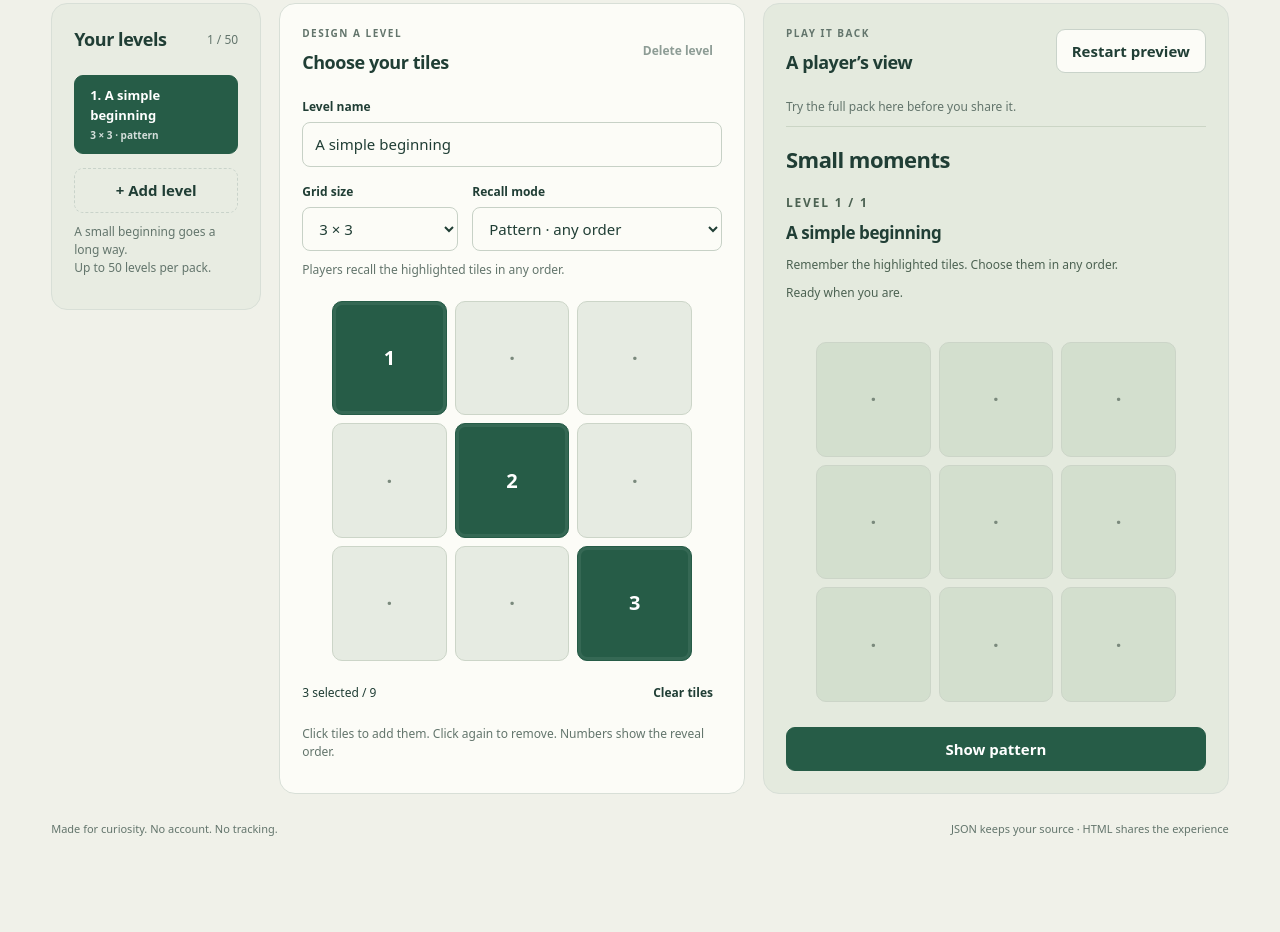
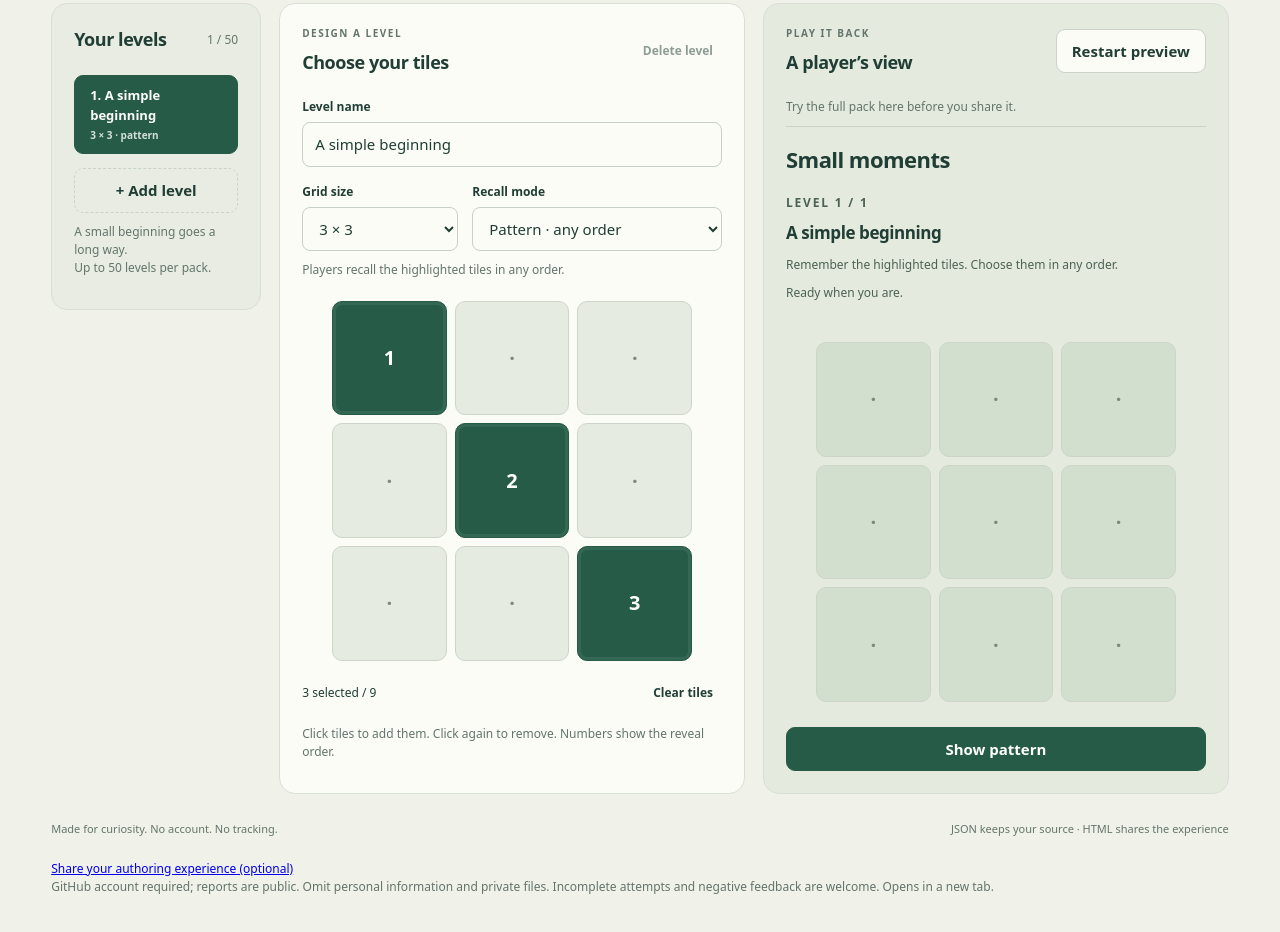
Before and after one commit to CinEmin/recallkit, a plain HTML site: page docs/index.html in a window 1280 px wide. Shown: the part 449-1381 px from the top of the page. Before the commit the page ends 1329 px from the top, so only its background shows below. Drawn offline with Linux system fonts and the light colour scheme.

Commit message:
Link optional public authoring report directly from editor

```diff
--- a/docs/index.html
+++ b/docs/index.html
@@ -51,5 +51,5 @@ SOFTWARE.
     </section>
     <section class="preview-panel" aria-labelledby="preview-heading"><div class="panel-heading"><div><p class="eyebrow">PLAY IT BACK</p><h2 id="preview-heading">A player’s view</h2></div><button id="preview-button">Restart preview</button></div><p class="small">Try the full pack here before you share it.</p><div id="preview" class="player"></div></section>
   </div>
-  <footer><span>Made for curiosity. No account. No tracking.</span><span>JSON keeps your source · HTML shares the experience</span></footer>
+  <footer><span>Made for curiosity. No account. No tracking.</span><span>JSON keeps your source · HTML shares the experience</span><p class="small"><a href="https://github.com/CinEmin/recallkit/issues/new?template=playtest.yml" target="_blank" rel="noopener noreferrer">Share your authoring experience (optional)</a><br>GitHub account required; reports are public. Omit personal information and private files. Incomplete attempts and negative feedback are welcome. Opens in a new tab.</p></footer>
 </main></body></html>
```
